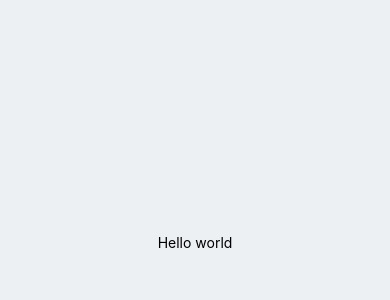
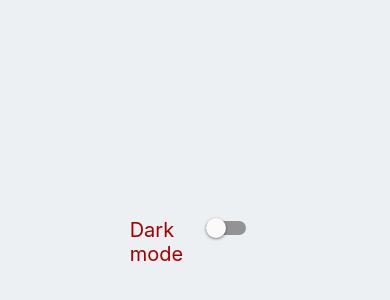
Before and after one commit to iaxelrad/StyledComponentsTS, a React Native app: screen / in a window 390 px wide. Shown: the part 180-480 px from the top of the page. Built offline with nearby package versions, Linux system fonts and the light colour scheme.

Commit message:
Theme Mode Switch

```diff
--- a/src/App.tsx
+++ b/src/App.tsx
@@ -1,13 +1,14 @@
 import React from 'react';
-import { SafeAreaView, Text } from 'react-native';
+import { SafeAreaView } from 'react-native';
 import { Provider } from 'react-redux';
 import { ThemeManager } from './components/ThemeManager';
 import { store } from './state';
+import { ThemeModeSwitch } from './components/ThemeModeSwitch';
 const App = () => (
   <Provider store={store}>
     <ThemeManager>
       <SafeAreaView>
-        <Text>Hello world</Text>
+        <ThemeModeSwitch />
       </SafeAreaView>
     </ThemeManager>
   </Provider>
--- a/src/components/ThemeManager.tsx
+++ b/src/components/ThemeManager.tsx
@@ -1,17 +1,32 @@
 import React from 'react';
 import { StatusBar } from 'react-native';
 import styled, { ThemeProvider } from 'styled-components/native';
-import { CustomThemeProps, light } from '../constants/theme';
+import { useSelector } from 'react-redux';
+import { CustomThemeProps, light, dark } from '../constants/theme';
+import { getThemeMode } from '../selectors/getThemeMode';
+import { ThemeModeEnum } from '../state/themeMode.slice';
 const StyledThemeContainer = styled.KeyboardAvoidingView<CustomThemeProps>`
   flex: 1;
   align-items: center;
   justify-content: center;
   background: ${props => props.theme.background};
 `;
+const { DARK, LIGHT } = ThemeModeEnum;
 export const ThemeManager = ({ children }: { children: React.ReactNode }) => {
+  const { themeMode } = useSelector(getThemeMode);
+  const providedTheme = () => {
+    if (themeMode === DARK) {
+      return dark;
+    }
+    if (themeMode === LIGHT) {
+      return light;
+    }
+  };
   return (
-    <ThemeProvider theme={light}>
-      <StatusBar barStyle={'light-content'} />
+    <ThemeProvider theme={providedTheme}>
+      <StatusBar
+        barStyle={themeMode === DARK ? 'light-content' : 'dark-content'}
+      />
       <StyledThemeContainer>{children}</StyledThemeContainer>
     </ThemeProvider>
   );
--- /dev/null
+++ b/src/components/ThemeModeSwitch.styles.ts
@@ -0,0 +1,19 @@
+import styled from 'styled-components/native';
+import { CustomThemeProps } from '../constants/theme';
+export const StyledThemeContainer = styled.View`
+  flex: 1;
+  flex-direction: row;
+  align-items: center;
+  justify-content: center;
+  width: 90%;
+  padding: 30px 0;
+`;
+export const StyledSwitchWrapper = styled.View`
+  flex-direction: row;
+  justify-content: space-between;
+  width: 90%;
+`;
+export const StyledToggleText = styled.Text<CustomThemeProps>`
+  color: ${props => props.theme.text};
+  font-size: 20px;
+`;
--- /dev/null
+++ b/src/components/ThemeModeSwitch.tsx
@@ -0,0 +1,29 @@
+import React from 'react';
+import { Switch } from 'react-native';
+import { useSelector } from 'react-redux';
+import { getThemeMode } from '../selectors/getThemeMode';
+import { useAppDispatch } from '../utils/useAppDispatch';
+import { ThemeModeEnum, setThemeMode } from '../state/themeMode.slice';
+import {
+  StyledSwitchWrapper,
+  StyledThemeContainer,
+  StyledToggleText,
+} from './ThemeModeSwitch.styles';
+const { LIGHT, DARK } = ThemeModeEnum;
+export const ThemeModeSwitch = () => {
+  const { themeMode } = useSelector(getThemeMode);
+  const dispatch = useAppDispatch();
+  return (
+    <StyledThemeContainer>
+      <StyledSwitchWrapper>
+        <StyledToggleText>Dark mode</StyledToggleText>
+        <Switch
+          value={themeMode === DARK}
+          onValueChange={value => {
+            dispatch(setThemeMode(value ? DARK : LIGHT));
+          }}
+        />
+      </StyledSwitchWrapper>
+    </StyledThemeContainer>
+  );
+};
```
